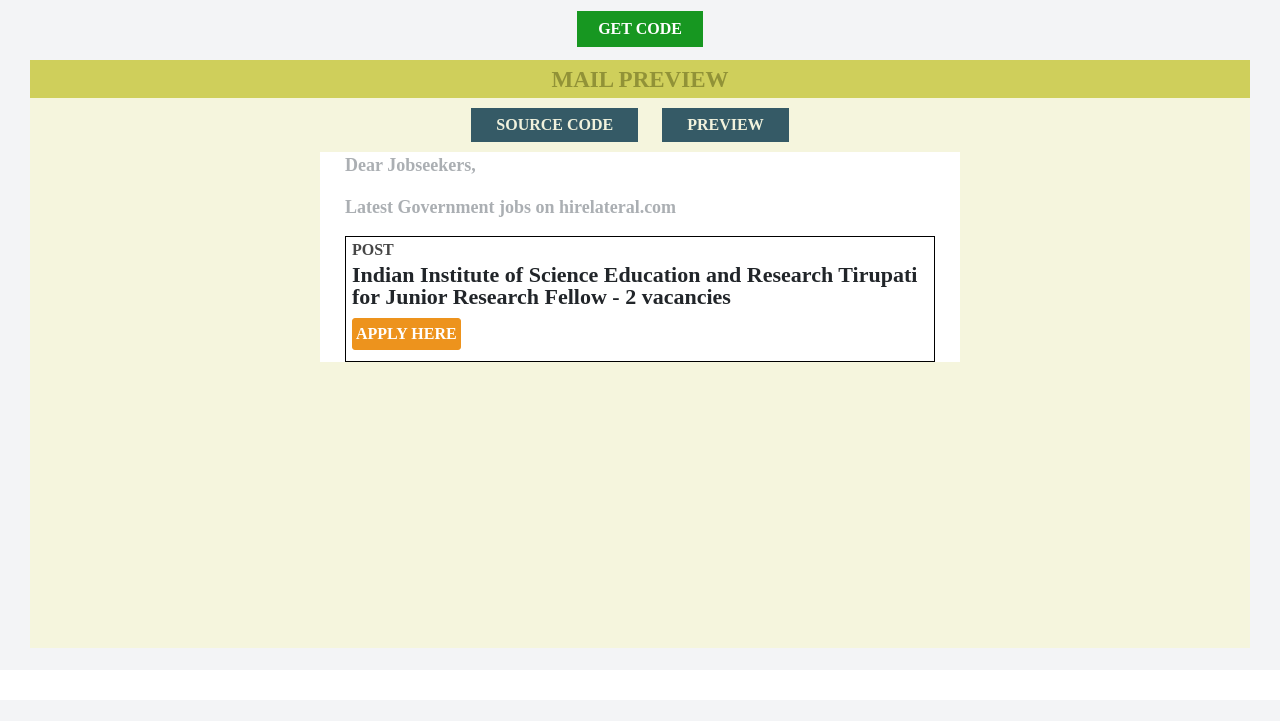
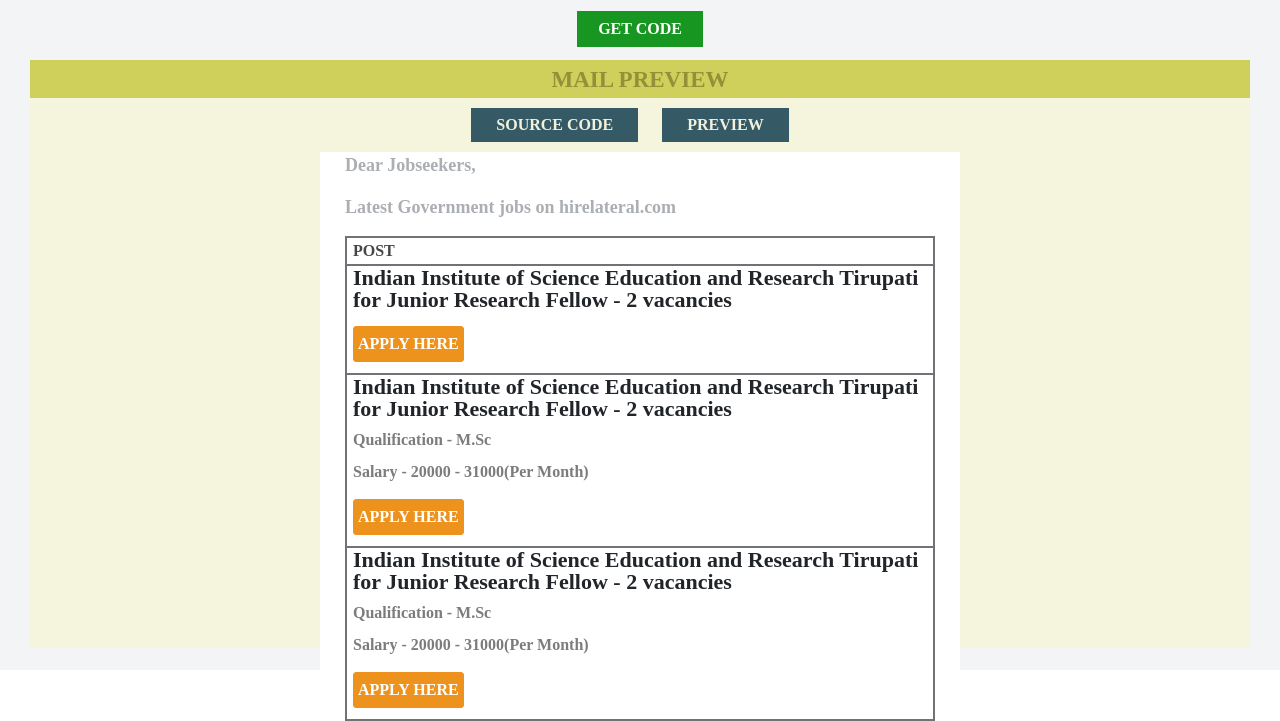
Before and after one commit to Sasi-007/MelonPHP, a PHP site: page /home.php in a window 1280 px wide. Shown: the part 633-1354 px from the top of the page. Before the commit the page ends 1281 px from the top, so only its background shows below. Run offline with PHP 8.4, Linux system fonts and the light colour scheme.

Commit message:
table finished pending single page of html,css,js

```diff
--- a/home.php
+++ b/home.php
@@ -173,8 +173,15 @@
             margin: 0px 0px 15px 0px;
         }
 
-        table.tablepost {
-            border: 1px solid black;
+        p.qualtxt {
+            font-size: 16px;
+            padding: 8px 0px 0px 5px;
+            font-weight: 600;
+            color: #7d7b7c;
+        }
+
+        tr.posttr {
+            border: 2px solid #717277;
         }
 
         button.applybtn {
@@ -183,8 +190,8 @@
             font-weight: 700;
             border: 1px solid #ed931d;
             border-radius: 3px;
-            padding: 3px;
-            margin: 10px 0px 10px 5px;
+            padding: 5px 4px;
+            margin: 15px 0px 10px 5px;
         }
 
         p.posttxt {
@@ -252,11 +259,17 @@
                             <p class="postpar">Latest Government jobs on hirelateral.com</p>
                             <div class="posts">
                                 <table class="tablepost">
-                                    <tr>
+                                    <tr class="posttr">
                                         <th><p class="theadtxt">POST</p></th>
                                     </tr>
-                                    <tr>
-                                        <td><p class="posttxt">Indian Institute of Science Education and Research Tirupati for Junior Research Fellow - 2 vacancies</p><button class="applybtn">APPLY HERE</button></td>
+                                    <tr class="posttr">
+                                        <td><p class="posttxt">Indian Institute of Science Education and Research Tirupati for Junior Research Fellow - 2 vacancies</p><a href="a.html"><button class="applybtn">APPLY HERE</button></a></td>
+                                    </tr>
+                                    <tr class="posttr">
+                                        <td><p class="posttxt">Indian Institute of Science Education and Research Tirupati for Junior Research Fellow - 2 vacancies</p><p class="qualtxt">Qualification - M.Sc</p><p class="qualtxt">Salary - 20000 - 31000(Per Month)</p><a href="a.html"><button class="applybtn">APPLY HERE</button></a></td>
+                                    </tr>
+                                    <tr class="posttr">
+                                        <td><p class="posttxt">Indian Institute of Science Education and Research Tirupati for Junior Research Fellow - 2 vacancies</p><p class="qualtxt">Qualification - M.Sc</p><p class="qualtxt">Salary - 20000 - 31000(Per Month)</p><a href="a.html"><button class="applybtn">APPLY HERE</button></a></td>
                                     </tr>
                                 </table>
                             </div>
```
